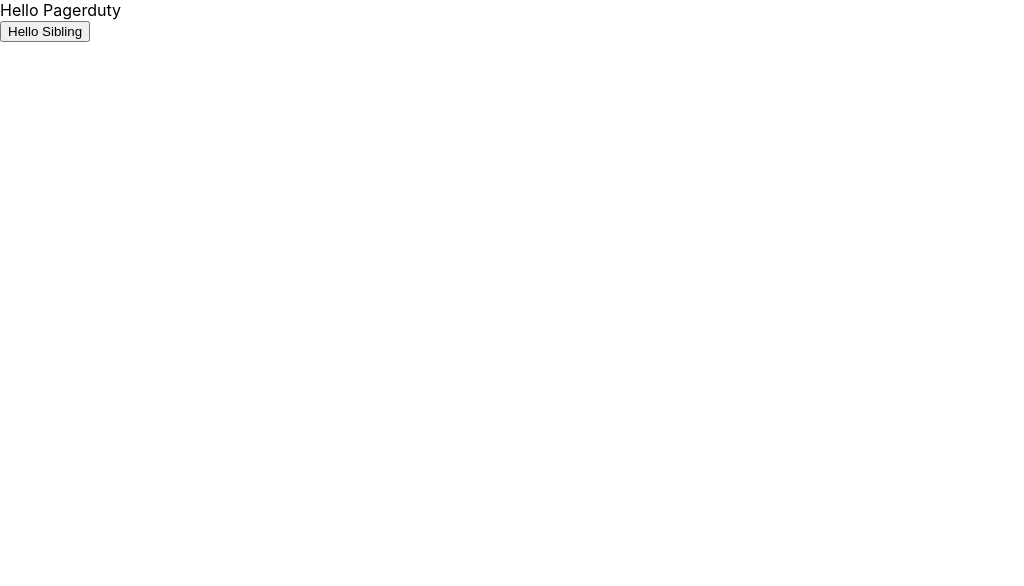
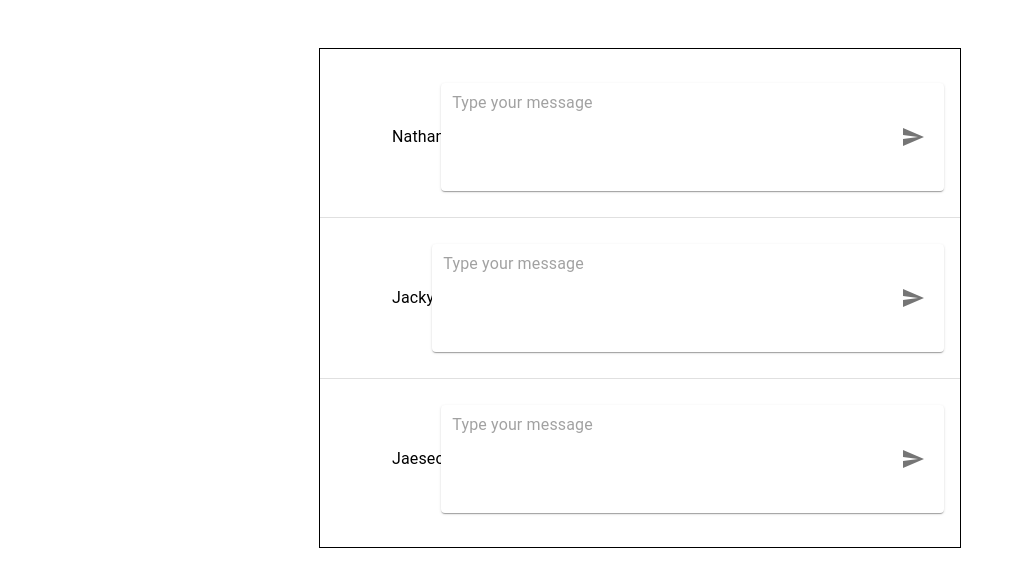
Before and after one commit to jaeseopark/custom-cra-template, a React (Create React App) app: page / in a window 1280 px wide. Shown: the top 586 px of the page, without its empty margins (0-1024 px from the left). Built offline with nearby package versions, Linux system fonts and the light colour scheme; no server answers.

Commit message:
feat: added chat wireframe (#1)
* feat: added chat wireframe

* refactor: moved the send conditions to a single or statement

* refactor: extracted the divider jsx logic into a variable

* refactor: extracted enter key string to a variable

```diff
--- a/package.json
+++ b/package.json
@@ -3,10 +3,15 @@
 	"version": "0.1.0",
 	"private": true,
 	"dependencies": {
+		"@emotion/react": "^11.5.0",
+		"@emotion/styled": "^11.3.0",
+		"@mui/icons-material": "^5.0.4",
+		"@mui/material": "^5.0.4",
 		"@testing-library/jest-dom": "^5.11.4",
 		"@testing-library/react": "^11.1.0",
 		"@testing-library/user-event": "^12.1.10",
 		"axios": "^0.22.0",
+		"dayjs": "^1.10.7",
 		"react": "^17.0.2",
 		"react-dom": "^17.0.2",
 		"react-scripts": "4.0.3",
--- /dev/null
+++ b/src/components/ChatContainer.jsx
@@ -0,0 +1,35 @@
+import React from "react";
+import List from "@mui/material/List";
+import Divider from "@mui/material/Divider";
+
+import ContactContainer from "./ContactContainer";
+
+const ChatContainer = () => {
+	// Populate this with your GET contacts service call
+	const contacts = ["Nathan", "Jacky", "Jaeseo"];
+
+	function getContactContainers() {
+		const contactContainers = contacts.map((contact, index) => {
+			const divider = index < contacts.length - 1 ? <Divider /> : null;
+
+			return (
+				<React.Fragment key={index}>
+					<ContactContainer contactName={contact} />
+					{divider}
+				</React.Fragment>
+			);
+		});
+
+		return contactContainers;
+	}
+
+	return (
+		<div className="chatContainer">
+			<List component="nav" aria-label="mailbox folders" className="list">
+				{getContactContainers()}
+			</List>
+		</div>
+	);
+};
+
+export default ChatContainer;
--- a/src/components/ChildComponent.jsx
+++ /dev/null
@@ -1,14 +0,0 @@
-import React, { useContext } from "react";
-import { MainContext } from "src/context/Store";
-
-const ChildComponent = () => {
-	const { store } = useContext(MainContext);
-	return (
-		<div>
-			Hello Pagerduty
-			{store.abilities}
-		</div>
-	);
-};
-
-export default ChildComponent;
--- /dev/null
+++ b/src/components/ContactContainer.jsx
@@ -0,0 +1,72 @@
+import React, { useState } from "react";
+import ListItem from "@mui/material/ListItem";
+import ListItemText from "@mui/material/ListItemText";
+import SendIcon from "@mui/icons-material/Send";
+import Paper from "@mui/material/Paper";
+import InputBase from "@mui/material/InputBase";
+import IconButton from "@mui/material/IconButton";
+import dayjs from "dayjs";
+
+const TIMESTAMP_CLEAR = 1500;
+
+const ENTER_KEY = "Enter";
+
+const ContactContainer = (props) => {
+	const { contactName } = props;
+
+	const [text, setText] = useState("");
+	const [lastSuccessfulSend, setLastSuccessfulSend] = useState();
+
+	function handleTextChange(e) {
+		if (e.key === ENTER_KEY && !e.shiftKey) {
+			return;
+		}
+		setText(e.target.value);
+	}
+
+	function handleSend(e) {
+		// Clicking send doesn't have a key but pressing enter does
+		if ((e.key && e.key !== "Enter") || e.shiftKey) {
+			return;
+		}
+
+		e.preventDefault();
+
+		const dateAndTime = dayjs().format("h:mm");
+
+		// Insert api call here
+		setText("");
+		setLastSuccessfulSend(dateAndTime);
+
+		setTimeout(() => {
+			setLastSuccessfulSend(undefined);
+		}, TIMESTAMP_CLEAR);
+	}
+
+	const timestampString = `Sent at ${lastSuccessfulSend}`;
+
+	return (
+		<ListItem className="contactContainer">
+			<ListItemText primary={contactName} inset />
+			<Paper className="textContainer">
+				<InputBase
+					className="textInput"
+					placeholder="Type your message"
+					onKeyPress={handleSend}
+					onChange={handleTextChange}
+					value={text}
+					minRows={4}
+					multiline
+				/>
+				{lastSuccessfulSend && (
+					<p className="timeStamp">{timestampString}</p>
+				)}
+				<IconButton type="submit" onClick={handleSend}>
+					<SendIcon />
+				</IconButton>
+			</Paper>
+		</ListItem>
+	);
+};
+
+export default ContactContainer;
--- a/src/components/SiblingComponent.jsx
+++ /dev/null
@@ -1,21 +0,0 @@
-import React, { useContext } from "react";
-import REDUCER_ACTIONS from "src/constants/ActionTypes";
-import { MainContext } from "src/context/Store";
-import { getAbilities } from "src/services/serviceCalls";
-
-const SiblingComponent = () => {
-	const { dispatch } = useContext(MainContext);
-
-	async function handleSiblingClick() {
-		const data = await getAbilities();
-
-		dispatch({
-			type: REDUCER_ACTIONS.ABILITIES,
-			payload: data.data.abilities,
-		});
-	}
-
-	return <button onClick={handleSiblingClick}>Hello Sibling</button>;
-};
-
-export default SiblingComponent;
--- a/src/main/App.jsx
+++ b/src/main/App.jsx
@@ -1,21 +1,13 @@
 import React from "react";
-import { MainContextProvider } from "src/context/Store";
-import { getAbilities } from "src/services/serviceCalls";
 
-import ChildComponent from "src/components/ChildComponent";
-import SiblingComponent from "src/components/SiblingComponent";
+import ChatContainer from "src/components/ChatContainer";
 
 import "src/styles/App.scss";
 
 const App = () => {
-	getAbilities();
-
 	return (
 		<div className="App">
-			<MainContextProvider>
-				<ChildComponent />
-				<SiblingComponent />
-			</MainContextProvider>
+			<ChatContainer />
 		</div>
 	);
 };
--- a/src/styles/App.scss
+++ b/src/styles/App.scss
@@ -1,3 +1,53 @@
 .App {
-	// text-align: center;
+	display: flex;
+	flex-direction: column;
+	justify-content: center;
+	align-items: center;
 }
+
+.chatContainer {
+	display: flex;
+	flex-direction: column;
+	justify-content: center;
+	height: fit-content;
+	width: 50%;
+	margin: 3rem;
+	border: 0.1rem solid black;
+}
+
+.contactContainer {
+	min-height: 10rem;
+	height: fit-content;
+
+	.chatInput {
+		width: 85%;
+	}
+
+	.textInput {
+		width: 100%;
+	}
+
+	.timeStamp {
+		color: gray;
+		margin-right: 1rem;
+		white-space: nowrap;
+	}
+
+	.textContainer {
+		display: flex;
+		justify-content: space-between;
+		padding: 0.2rem 0.7rem;
+		width: 85%;
+
+		.textInput {
+			width: 100%;
+		}
+
+		.timeStamp {
+			align-self: center;
+			color: gray;
+			margin-right: 1rem;
+			white-space: nowrap;
+		}
+	}
+}
```
Also changed, not shown: 1 other file (tests, documents, lock files or other folders).
